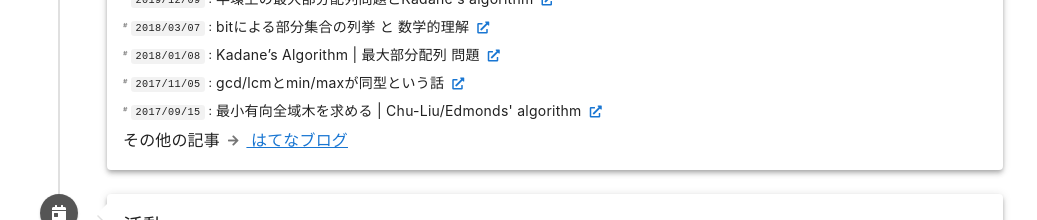
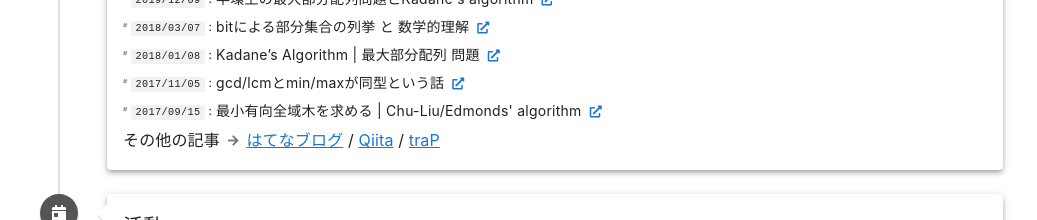
Before and after one commit to arkark/portfolio, a Vue app: page / in a window 1280 px wide. Shown: the part 3900-4120 px from the top of the page, without its empty margins (117-1154 px from the left). Built offline with nearby package versions, Linux system fonts and the light colour scheme; a web font is replaced by a local one.

Commit message:
Add Blog links

```diff
--- a/src/components/about/AboutArticle.vue
+++ b/src/components/about/AboutArticle.vue
@@ -34,9 +34,11 @@
         <p class="mb-0">
           <span>その他の記事</span>
           <v-icon x-small class="mx-2">fas fa-arrow-right</v-icon>
-          <a href="https://ark4rk.hatenablog.com/archive">
-            はてなブログ
-          </a>
+          <a href="https://ark4rk.hatenablog.com/archive">はてなブログ</a>
+          /
+          <a href="https://qiita.com/Ark">Qiita</a>
+          /
+          <a href="https://trap.jp/author/ark/">traP</a>
         </p>
       </v-card-text>
     </v-card>
```
